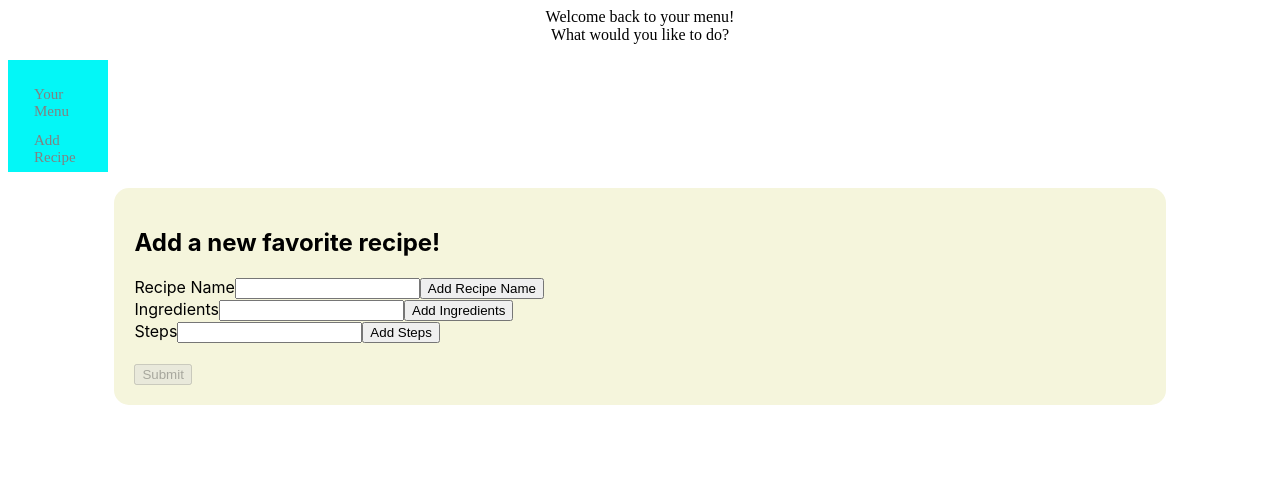
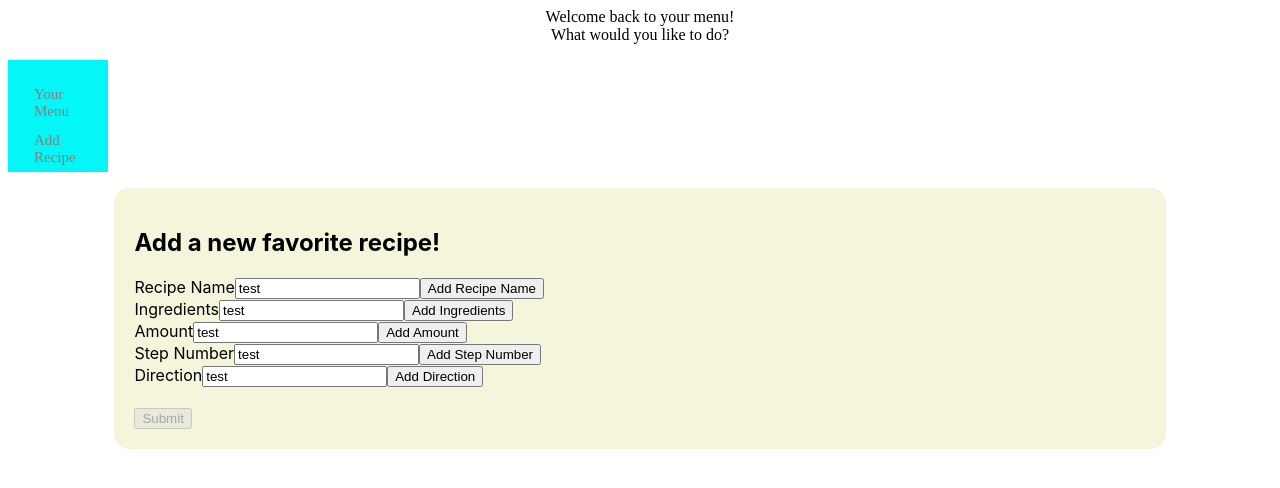
Before and after one commit to Sebastian-Russo/personal-menu, a React (Create React App) app: page /recipe-form in a window 1280 px wide. Shown: the top 488 px of the page. Built offline with nearby package versions, Linux system fonts and the light colour scheme.

Commit message:
added action addItem to state

```diff
--- a/src/actions/index.js
+++ b/src/actions/index.js
@@ -0,0 +1,9 @@
+export const ADD_RECIPE = 'ADD_RECIPE';
+export const addRecipe = (name, ingredients, amount, step, direction) => ({
+    type: ADD_RECIPE,
+    name,
+    ingredients,
+    amount,
+    step,
+    direction
+})
--- a/src/components/recipe-form.js
+++ b/src/components/recipe-form.js
@@ -2,59 +2,20 @@ import React from 'react';
 import {reduxForm, Field,
     // SubmissionError,
     focus} from 'redux-form';
-import InputRecipe from './input-recipe';
+import RecipeInput from './recipe-input';
 import {required, nonEmpty} from '../validators';
+import { addRecipe } from '../actions';
 
 export class RecipeForm extends React.Component {
 
-    // handleChange(e){
-    //     e.preventDefault();
-    //     const input = e.target.value;
-    //     console.log(input)
-    // }
+    onSubmit(values) {
+        console.log('Submitted with values', values)
 
-    onSubmit(values) {
-        // return fetch('/api/recipe', {
-        //     method: 'POST',
-        //     body: JSON.stringify(values),
-        //     hearders: {
-        //         'Content-Type': 'application/json'
-        //     }
-        // })
-        //     .then(res => {
-        //         if (!res.ok) {
-        //             if (
-        //                 res.headers.has('content-type') &&
-        //                 res.headers
-        //                     .get('content-type')
-        //                     .startsWith('application/json')
-        //             ) {
-        //                 return res.json().then(err => Promise.reject(err));
-        //             }
-        //             return Promise.reject({
-        //                 code: res.status,
-        //                 message: res.statusText
-        //             });
-        //         }
-        //         return;
-        //     })
-        //     .then(() => console.log('Submitted with values', values))
-        return console.log('Submitted with values', values)
-            // .catch(err => {
-            //     const {reason, message, location} = err;
-            //     if (reason === 'ValidationError') {
-            //         return Promise.reject(
-            //             new SubmissionError({
-            //                 [location]: message
-            //             })
-            //         );
-            //     }
-            //     return Promise.reject(
-            //         new SubmissionError({
-            //             _error: 'Error submitting message/recipe'
-            //         })
-            //     );
-            // });
+        const {name, ingredients, amount, step, direction} = values;
+
+
+        this.props.dispatch(addRecipe(name, ingredients, amount, step, direction));
+
     }
 
     render() {
@@ -88,24 +49,39 @@ export class RecipeForm extends React.Component {
                 <h2>Add a new favorite recipe!</h2>
 
                 <Field
-                    name="recipe-name"
+                    name="name"
                     type="text"
-                    component={InputRecipe}
+                    component={RecipeInput}
                     label="Recipe Name"
                     validate={[required, nonEmpty]}
                 />
                 <Field
                     name="ingredients"
                     type="text"
-                    component={InputRecipe}
+                    component={RecipeInput}
                     label="Ingredients"
                     validate={[required, nonEmpty]}
                 />
                 <Field
-                    name="steps"
+                    name="amount"
                     type="text"
-                    component={InputRecipe}
-                    label="Steps"
+                    component={RecipeInput}
+                    label="Amount"
+                    validate={[required, nonEmpty]}
+                />
+
+                <Field
+                    name="step"
+                    type="text"
+                    component={RecipeInput}
+                    label="Step Number"
+                    validate={[required, nonEmpty]}
+                />
+                <Field
+                    name="direction"
+                    type="text"
+                    component={RecipeInput}
+                    label="Direction"
                     validate={[required, nonEmpty]}
                 />
 
@@ -135,12 +111,12 @@ export default reduxForm({
                 {/* <Field
                     name="pictures"
                     type="pictures"
-                    component={InputRecipe}
+                    component={RecipeInput}
                     label="Pictures"
                 /> */}
                 {/* <Field
                     name="add-menu-category"
                     type="selector text"
-                    component={InputRecipe}
+                    component={RecipeInput}
                     label="Add to a Menu Category"
                 /> */}
--- a/src/components/input-recipe.js
+++ b/src/components/recipe-input.js
@@ -1,6 +1,6 @@
 import React from 'react';
 
-export default class InputRecipe extends React.Component {
+export default class RecipeInput extends React.Component {
     componentDidUpdate(prevProps) {
         if (!prevProps.meta.active && this.props.meta.active) {
             this.input.focus();
@@ -10,8 +10,6 @@ export default class InputRecipe extends React.Component {
     }
 
     handleClick = (e) => {
-        e.preventDefault();
-        // console.log(e)
         console.log(e.target.value)
     }
 
@@ -47,6 +45,7 @@ export default class InputRecipe extends React.Component {
                     id={this.props.type}
                     type={this.props.type}
                     ref={input => (this.input = input)}
+                    value='test'
                     >
                       {this.props.children}
                 </Element>
--- a/src/reducer/index.js
+++ b/src/reducer/index.js
@@ -1,21 +1,23 @@
-// import {} from '../actions';
+import {ADD_RECIPE} from '../actions';
 
 // const initialState = {
-//     menu: {
-//         name: "",
-//         ingredients: [
-//             {
-//                 ingredient: "",
-//                 amount: ""
-//             },
-//         ],
-//         steps: [
-//             {
-//                 "Step 1": "instruction"
-//             }
-//         ],
-//         pictures: [],
-//         category: []
+//     menuItems: {
+//                 id: 0,
+//                 name: "",
+//                 ingredients: [
+//                     {
+//                         ingredient: "",
+//                         amount: ""
+//                     },
+//                 ],
+//                 steps: [
+//                     {
+//                         step: 1,
+//                         direction: ""
+//                     }
+//                 ],
+//                 pictures: [],
+//                 category: []
 //     }
 // }
 
@@ -26,15 +28,15 @@ const initialState = {
             name: "grilled cheese",
             ingredients: [
                 {
-                    item: "bread",
+                    ingredient: "bread",
                     amount: "2 slices"
                 },
                 {
-                    item: "cheese",
+                    ingredient: "cheese",
                     amount: "2 slices"
                 },
                 {
-                    item: "butter",
+                    ingredient: "butter",
                     amount: "1 tbps"
                 }
             ],
@@ -54,7 +56,7 @@ const initialState = {
             name: "ramen",
             ingredients: [
                 {
-                    item: "roman packet of noodles",
+                    ingredient: "roman packet of noodles",
                     amount: "1 packet"
                 }
             ],
@@ -74,11 +76,11 @@ const initialState = {
             name: "cereal",
             ingredients: [
                 {
-                    item: "cereal",
+                    ingredient: "cereal",
                     amount: "2 cups"
                 },
                 {
-                    item: "milk",
+                    ingredient: "milk",
                     amount: "1 cup"
                 }
             ],
@@ -98,8 +100,28 @@ const initialState = {
 
 
 export default function menuReducer(state=initialState, action) {
-    // if (action.type) {
-    //     return
-    // }
+    if (action.type === ADD_RECIPE) {
+        console.log('action added recipe')
+
+        return Object.assign({}, state, {
+            menuItems: [...state.menuItems, {
+                    id: state.menuItems.length,
+                    name: action.name,
+                    ingredients: [
+                        {
+                            ingredient: action.ingredients,
+                            amount: action.amount
+                        },
+                    ],
+                    steps: [
+                        {
+                            step: action.step,
+                            direction: action.direction
+                        }
+                    ]
+            }]
+        })
+    }
+    console.log(state)
     return state;
 }
```
